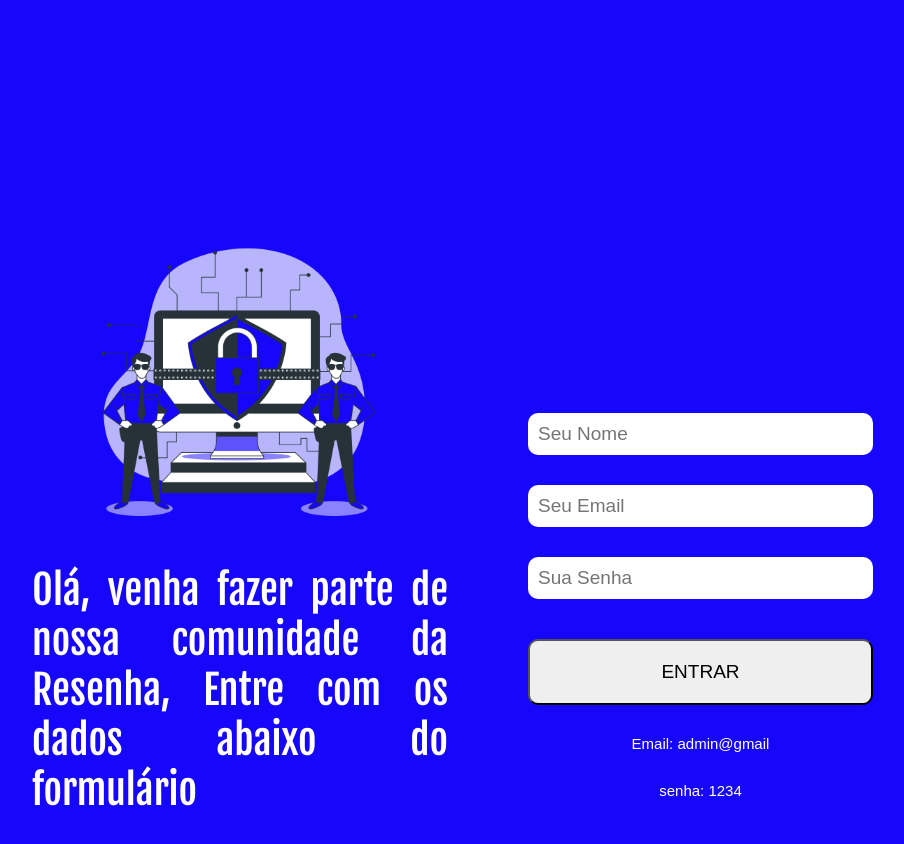
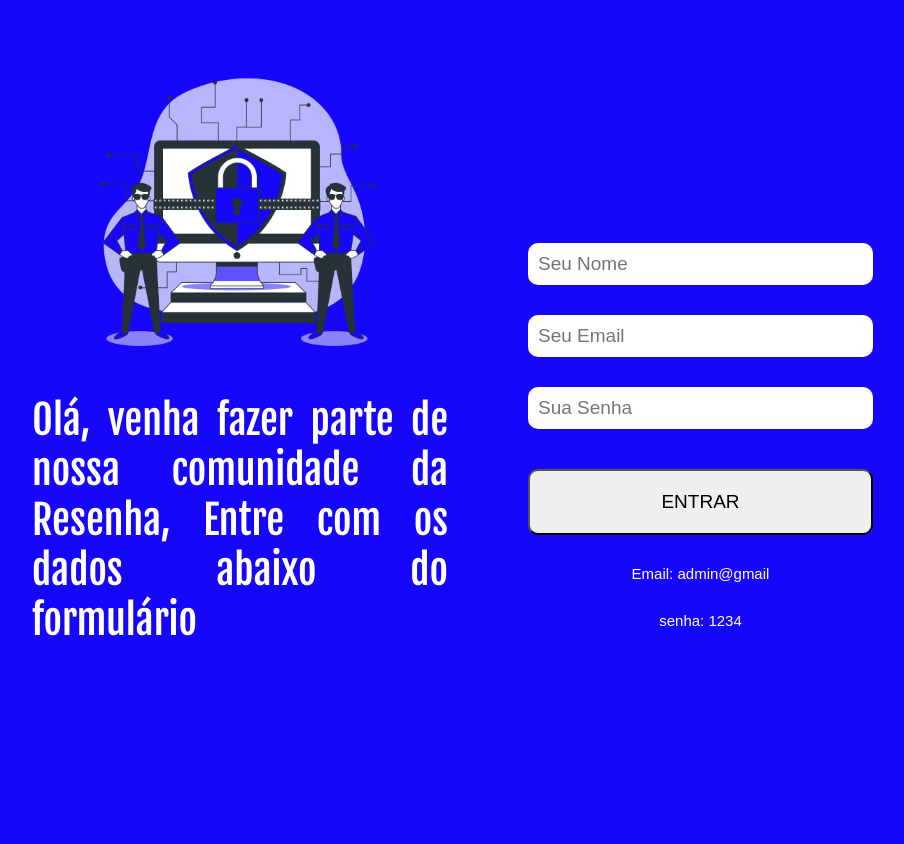
Before and after one commit to joaocarlosweb/PaginaDeLogin, a plain HTML site: page index.html in a window 1280 px wide. Shown: the whole page, without its empty margins (192-1096 px from the left). After the commit the page ends 800 px from the top, so only its background shows below. Drawn offline with Linux system fonts and the light colour scheme.

Commit message:
atualizado

```diff
--- a/index.css
+++ b/index.css
@@ -22,7 +22,7 @@ img {
     width: 65%;
     height: 100%;
     margin: auto;
-    padding-top: 210px;
+    padding-top: 40px;
     display: flex;
     align-items: center;
 }
```
